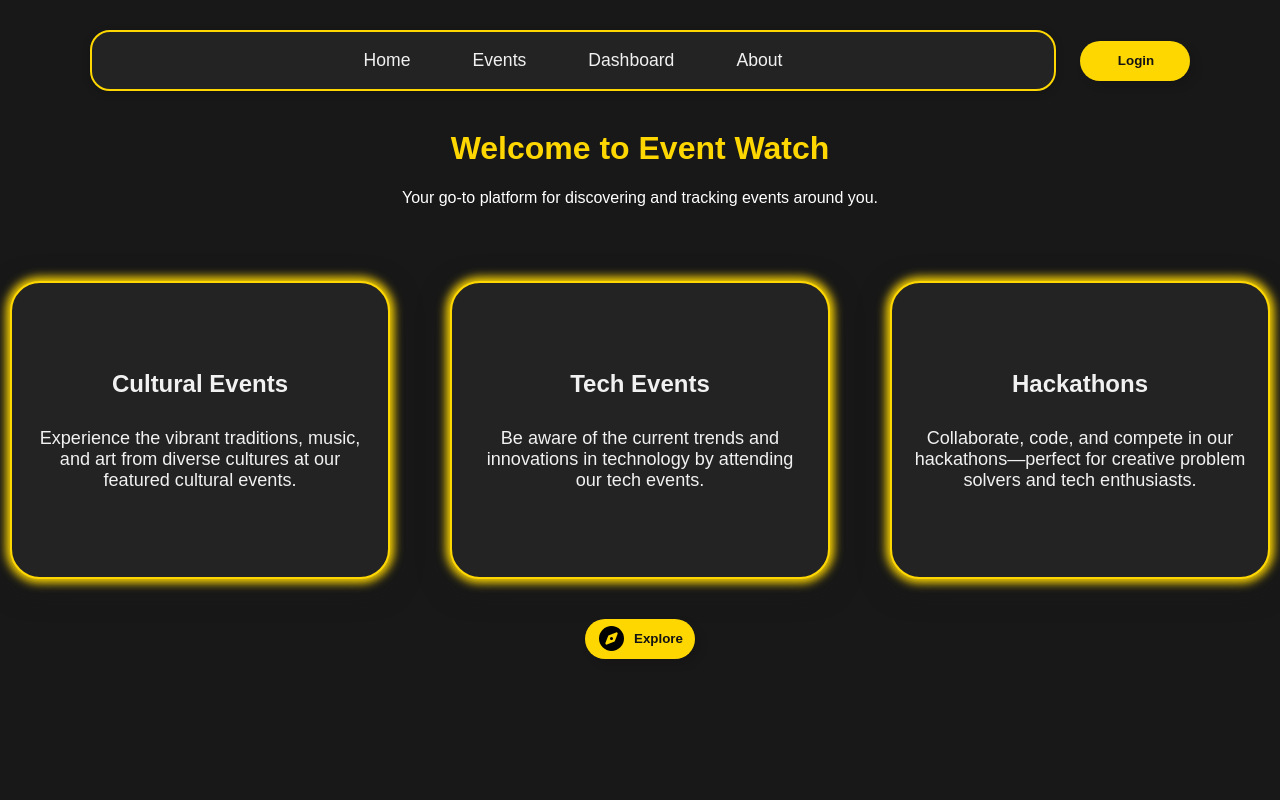
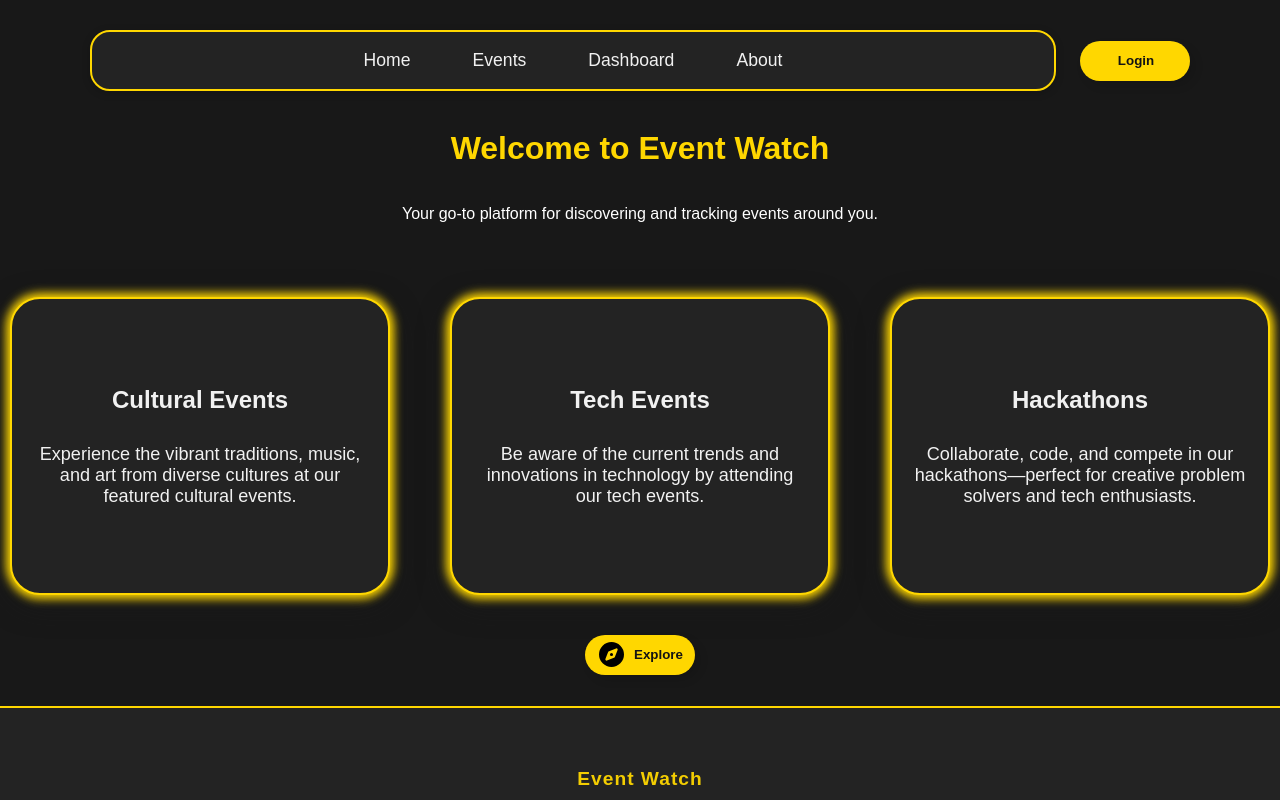
Before and after one commit to kaush-r/web-project-af, a PHP site: page / in a window 1280 px wide. Run offline with PHP 8.4, Linux system fonts and the light colour scheme.

Commit message:
Add site-wide footer and update layout styles
Introduced a reusable footer component (footer.php) and included it across main pages (index, login, signup, dashboard, events). Updated CSS to support a sticky footer layout and added specific styles for the new footer. Created an empty about.php file for future content.

```diff
--- a/Css/main.css
+++ b/Css/main.css
@@ -1,3 +1,13 @@
+html, body {
+    height: 100%;
+}
+
+body {
+    min-height: 100vh;
+    display: flex;
+    flex-direction: column;
+}
+
 body {
     background-color: #181818;
     margin: 0;
@@ -340,3 +350,29 @@ a {
     justify-content: flex-end;
     margin-top: 20px;
 }
+
+#main-footer {
+    background: #232323;
+    color: #FFD700;
+    padding: 40px 0 10px 0;
+    text-align: center;
+    border-top: 2px solid #FFD700;
+    margin-top: auto;
+    position: relative;
+    width: 100%;
+}
+
+.footer-content {
+    color: #f1f1f1;
+    font-size: 1.1em;
+    margin-bottom: 18px;
+}
+
+.footer-bottom {
+    color: #FFD700;
+    font-weight: bold;
+    font-size: 1.2em;
+    letter-spacing: 1px;
+    margin-top: 20px;
+    opacity: 0.95;
+}
--- a/Dashboard.php
+++ b/Dashboard.php
@@ -43,5 +43,6 @@
         </div>
     </div>
     <script src="scripts.js"></script>
+    <?php include 'footer.php'; ?>
 </body>
 </html>
--- a/Events.php
+++ b/Events.php
@@ -52,5 +52,6 @@
         </div>
     </div>
     <script src="scripts.js"></script>
+    <?php include 'footer.php'; ?>
 </body>
 </html>
--- a/Login.php
+++ b/Login.php
@@ -27,5 +27,6 @@
         <span style="color: aliceblue;">Don't have an account? <a href="signup.php">Sign up</a></span>
     </div>
     <script src="scripts.js"></script>
+    <?php include 'footer.php'; ?>
 </body>
 </html>
--- /dev/null
+++ b/footer.php
@@ -0,0 +1,8 @@
+
+<footer id="main-footer">
+    <div class="footer-content">
+    </div>
+    <div class="footer-bottom">
+        Event Watch
+    </div>
+</footer>
--- a/index.php
+++ b/index.php
@@ -38,5 +38,6 @@
             </button>
         </a>
     </div>
+    <?php include 'footer.php'; ?>
 </body>
 </html>
--- a/signup.php
+++ b/signup.php
@@ -31,5 +31,6 @@
         </div>
     </div>
     <script src="scripts.js"></script>
+    <?php include 'footer.php'; ?>
 </body>
 </html>
```
Also changed, not shown: about.php (added).
